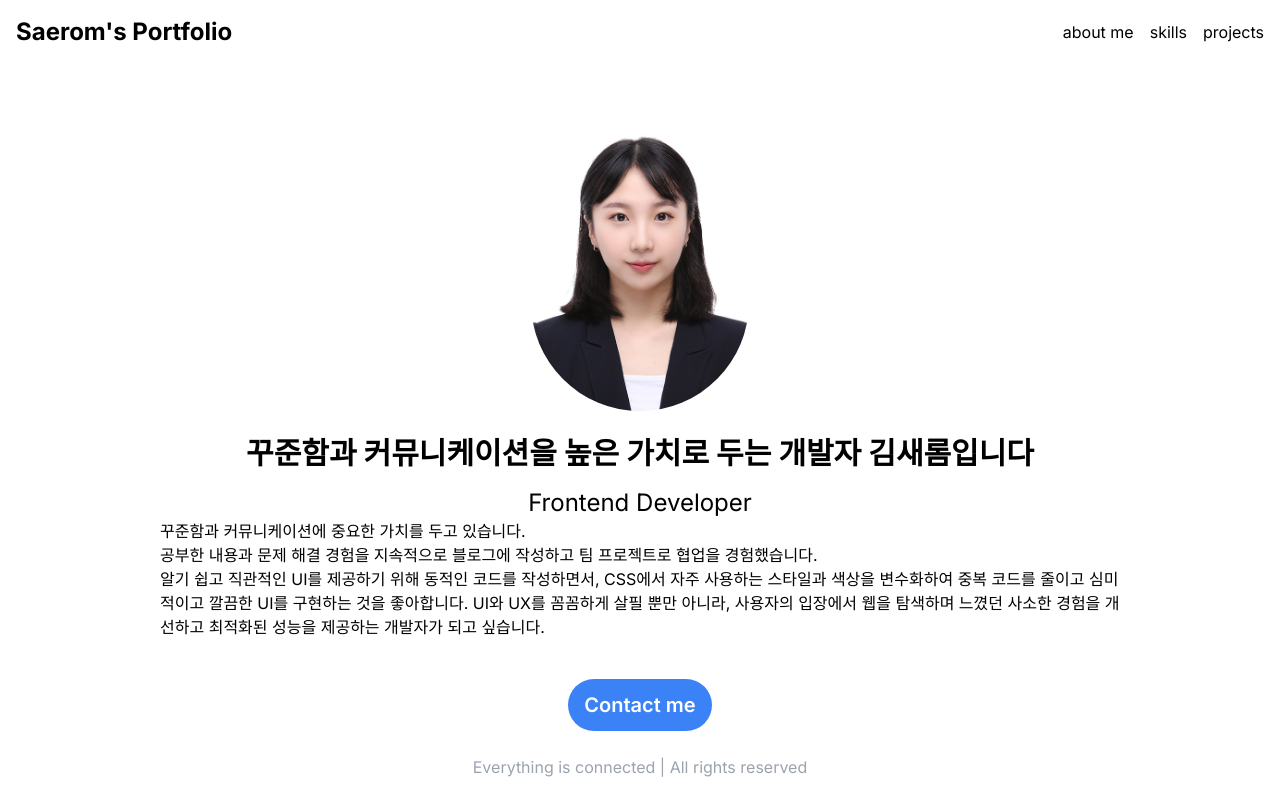
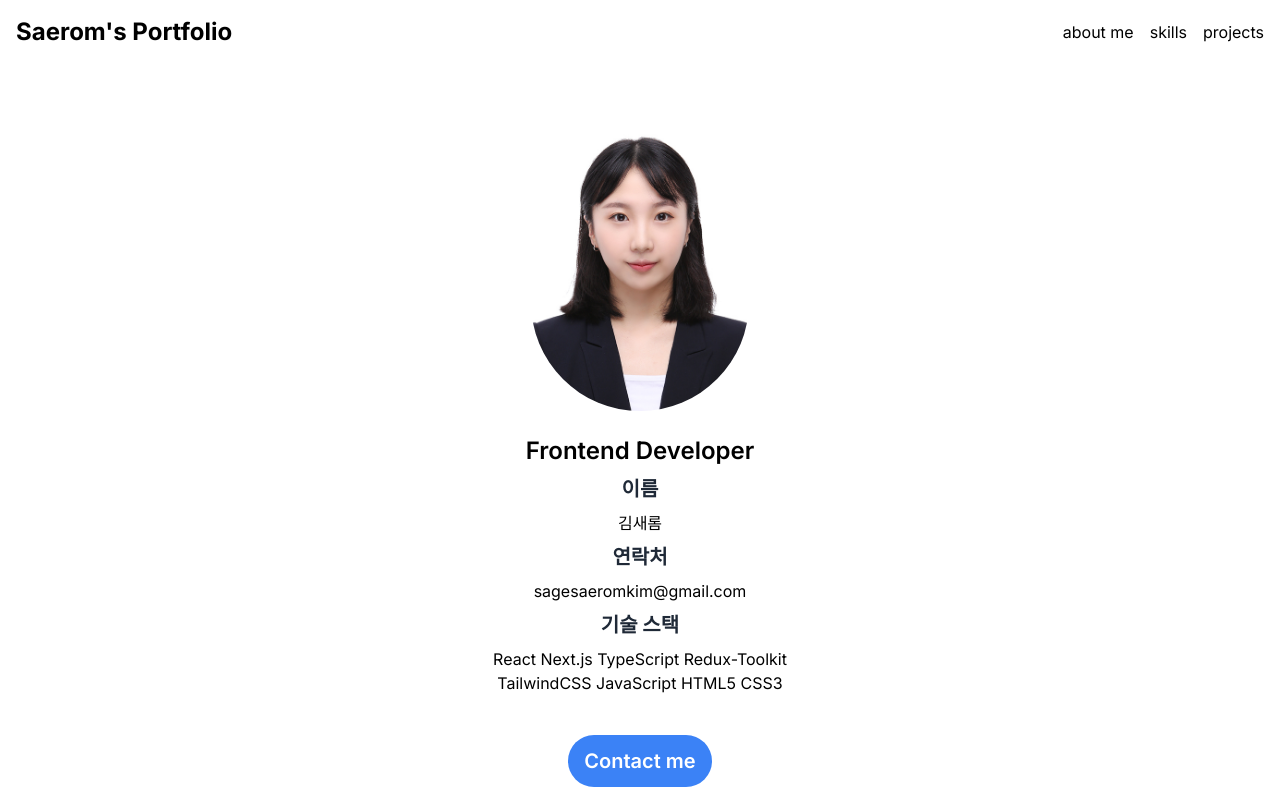
Before and after one commit to sagesrkim/blog, a Next.js app: page /about in a window 1280 px wide. Built offline with nearby package versions, Linux system fonts and the light colour scheme.

Commit message:
Feat: 프로필 정보 구현

```diff
--- a/src/app/about/page.tsx
+++ b/src/app/about/page.tsx
@@ -1,9 +1,30 @@
 import Profile from "@/components/Profile";
+import Link from "next/link";
 
 export default function AboutPage() {
+  const TITLE_CLASS = "text-xl font-bold text-gray-800 m-2";
   return (
-    <section>
+    <>
       <Profile />
-    </section>
+      <section className="text-center">
+        {/* <div className="flex basis-1/2 flex-row justify-center flex-grow-1"> */}
+        <h2 className={TITLE_CLASS}>이름</h2>
+        <p>김새롬 </p>
+        {/* </div> */}
+        <h2 className={TITLE_CLASS}>연락처</h2>
+        <p>sagesaeromkim@gmail.com</p>
+        <h2 className={TITLE_CLASS}>기술 스택</h2>
+        <p>
+          {" React Next.js TypeScript Redux-Toolkit"} <br />
+          {"TailwindCSS JavaScript HTML5 CSS3 "}
+        </p>
+
+        <Link href="/contact">
+          <button className="bg-blue-500 rounded-full px-4 py-3 mt-10 font-semibold text-xl text-white hover:bg-blue-600 hover:transition-all">
+            Contact me
+          </button>
+        </Link>
+      </section>
+    </>
   );
 }
--- a/src/app/page.tsx
+++ b/src/app/page.tsx
@@ -1,7 +1,21 @@
 export default function HomePage() {
   return (
     <section className="flex min-h-screen flex-col items-center justify-between p-24">
-      <div> main</div>
+      <h2 className="text-3xl font-bold mt-2">
+        {"꾸준함과 커뮤니케이션을 높은 가치로 두는 개발자 김새롬입니다"}
+      </h2>
+      <h3 className="text-2xl mt-4">Frontend Developer</h3>
+
+      <p className="mx-40 text-left">
+        꾸준함과 커뮤니케이션에 중요한 가치를 두고 있습니다. <br />
+        공부한 내용과 문제 해결 경험을 지속적으로 블로그에 작성하고 팀
+        프로젝트로 협업을 경험했습니다. <br />
+        알기 쉽고 직관적인 UI를 제공하기 위해 동적인 코드를 작성하면서, CSS에서
+        자주 사용하는 스타일과 색상을 변수화하여 중복 코드를 줄이고 심미적이고
+        깔끔한 UI를 구현하는 것을 좋아합니다. UI와 UX를 꼼꼼하게 살필 뿐만
+        아니라, 사용자의 입장에서 웹을 탐색하며 느꼈던 사소한 경험을 개선하고
+        최적화된 성능을 제공하는 개발자가 되고 싶습니다.
+      </p>
     </section>
   );
 }
--- a/src/components/Profile.tsx
+++ b/src/components/Profile.tsx
@@ -6,33 +6,14 @@ export default function Profile() {
   return (
     <section className="text-center mt-10">
       <Image
-        className="w-100 rounded-full mx-auto p-4"
+        className="w-50 rounded-full mx-auto p-4"
         src={profileImage}
         alt="profileImage"
         height={250}
         width={250}
         priority
       />
-      <h2 className="text-3xl font-bold mt-2">
-        {"꾸준함과 커뮤니케이션을 높은 가치로 두는 개발자 김새롬입니다"}
-      </h2>
-      <h3 className="text-2xl mt-4">Frontend Developer</h3>
-
-      <p className="mx-40 text-left">
-        꾸준함과 커뮤니케이션에 중요한 가치를 두고 있습니다. <br />
-        공부한 내용과 문제 해결 경험을 지속적으로 블로그에 작성하고 팀
-        프로젝트로 협업을 경험했습니다. <br />
-        알기 쉽고 직관적인 UI를 제공하기 위해 동적인 코드를 작성하면서, CSS에서
-        자주 사용하는 스타일과 색상을 변수화하여 중복 코드를 줄이고 심미적이고
-        깔끔한 UI를 구현하는 것을 좋아합니다. UI와 UX를 꼼꼼하게 살필 뿐만
-        아니라, 사용자의 입장에서 웹을 탐색하며 느꼈던 사소한 경험을 개선하고
-        최적화된 성능을 제공하는 개발자가 되고 싶습니다.
-      </p>
-      <Link href="/contact">
-        <button className="bg-blue-500 rounded-full px-4 py-3 mt-10 font-semibold text-xl text-white hover:bg-blue-600 hover:transition-all">
-          Contact me
-        </button>
-      </Link>
+      <h3 className="text-2xl mt-2 font-semibold">Frontend Developer</h3>
     </section>
   );
 }
```
